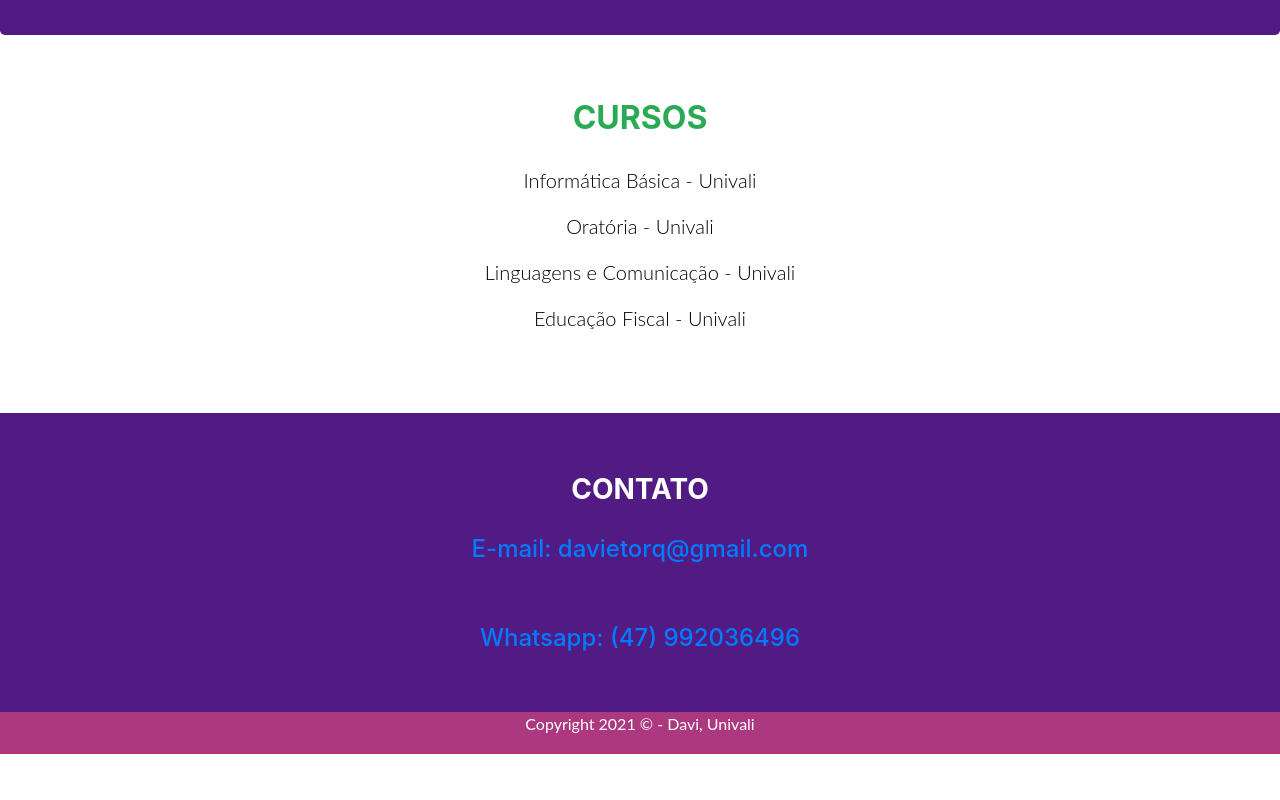
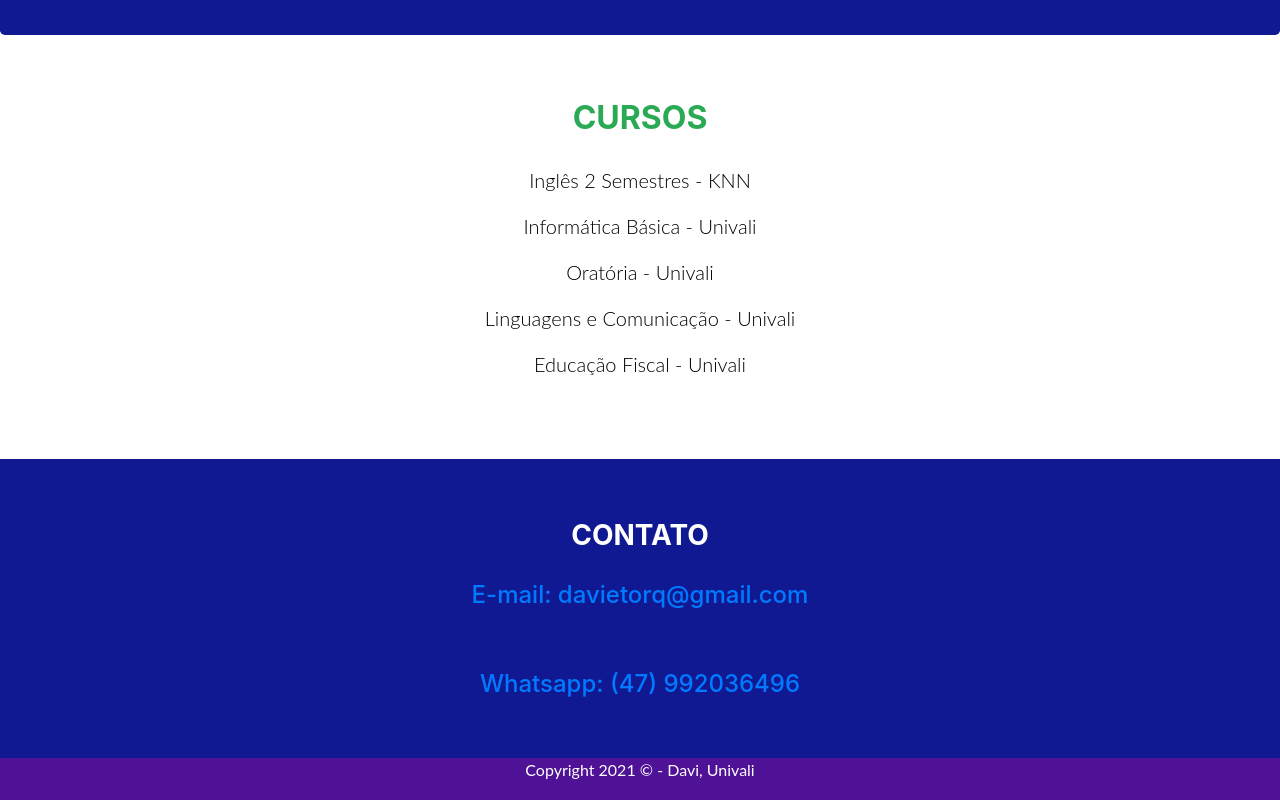
Before and after one commit to davitorq/HOW_1_PARTE, a plain HTML site: page index.html in a window 1280 px wide. Shown: the part 1492-2292 px from the top of the page. Before the commit the page ends 2246 px from the top, so only its background shows below. Drawn offline with nearby package versions, Linux system fonts and the light colour scheme.

Commit message:
Add files via upload

```diff
--- a/index.html
+++ b/index.html
@@ -27,11 +27,11 @@
             border-radius: 50%;
         }
         .corPrimaria {
-            background-color:rgb(81, 27, 131);
+            background-color:rgb(17, 25, 146);
 
         }
         .corSecundaria {
-            background-color:rgb(172, 57, 128) ;
+            background-color:rgb(79, 17, 149) ;
         }
 
     p {
@@ -210,6 +210,7 @@
     <section class="jumbotron text-center bg-white "  id="cursos">
         <div class="container">
             <h2 class="jumbotron-heading títulosVerdes bg-white">Cursos</h2>
+            <p class="lead textoPreto"><a>Inglês 2 Semestres - KNN</a></p>
             <p class="lead textoPreto"><a>Informática Básica - Univali</a></p>
             <p class="lead textoPreto"><a>Oratória - Univali</a></p>
             <p class="lead textoPreto"><a>Linguagens e Comunicação - Univali</a></p>
```
